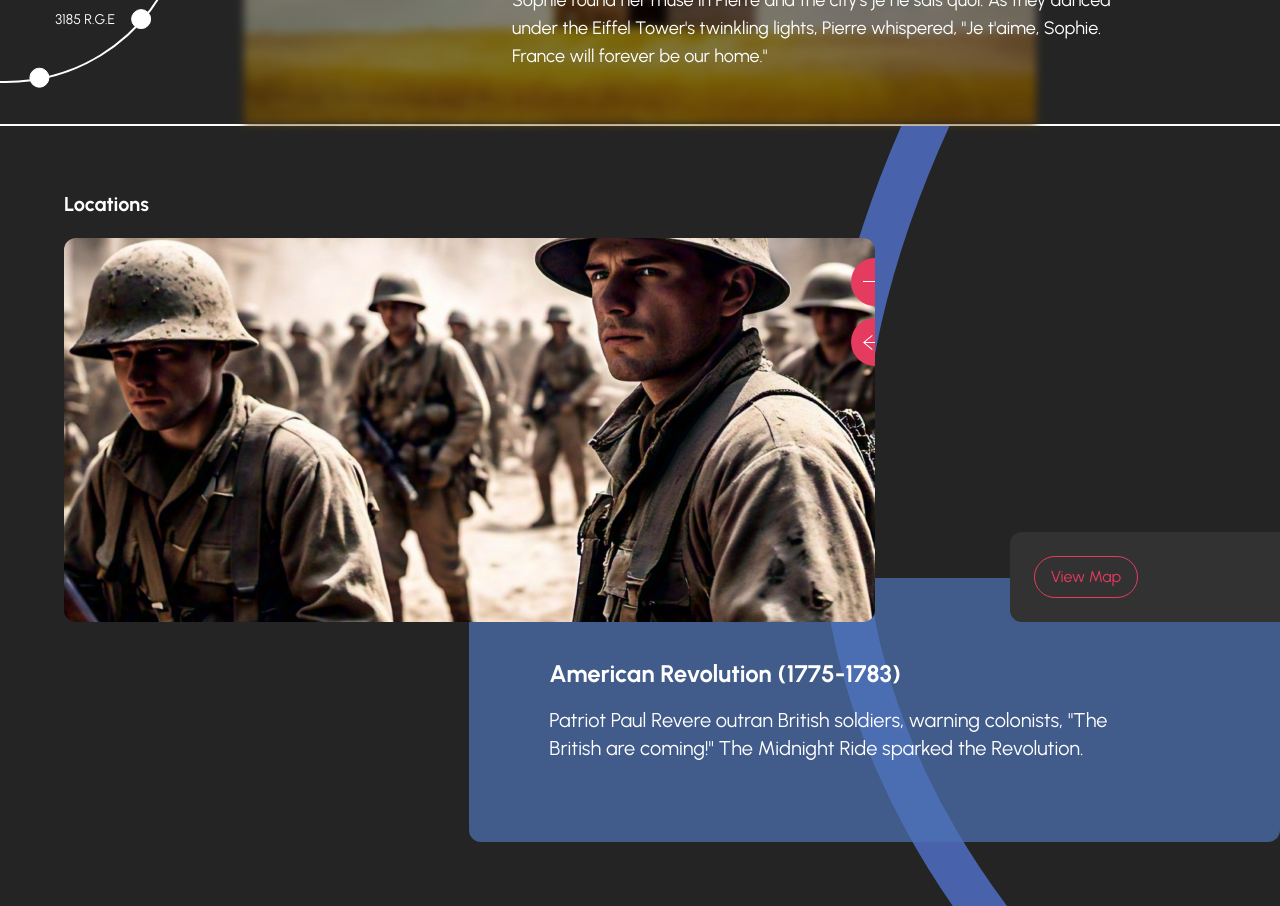
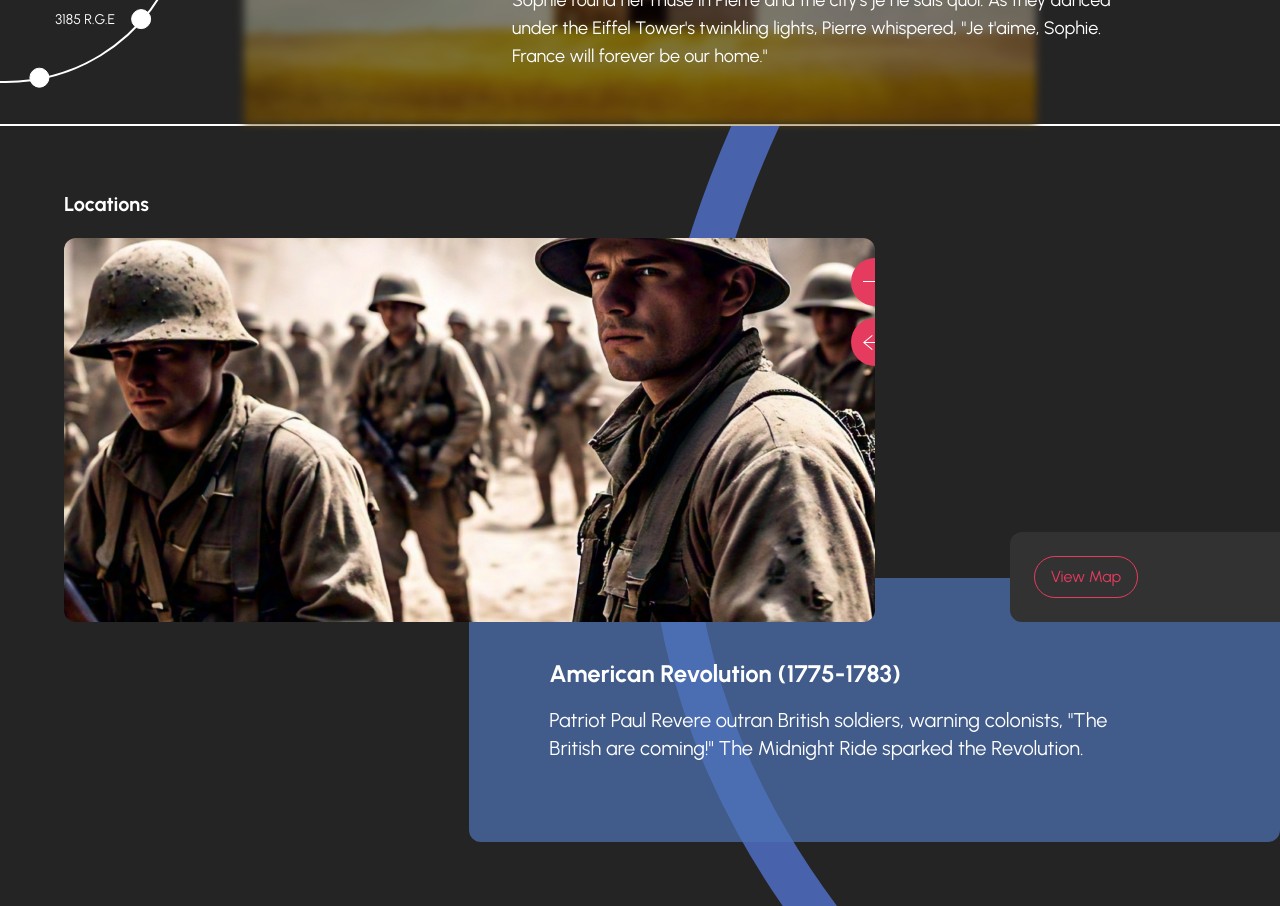
Before and after one commit to arnoldfox21/test-gw, a Next.js app: page / in a window 1280 px wide. Shown: the part 440-1346 px from the top of the page. Built offline with nearby package versions, Linux system fonts and the light colour scheme.

Commit message:
fix: line curved

```diff
--- a/components/Carousel/index.js
+++ b/components/Carousel/index.js
@@ -76,7 +76,7 @@ export default function Carousel({
         <svg height="500" width="780" xmlns="http://www.w3.org/2000/svg">
           <path
             id="lineAC"
-            d="M -14 350 q 400 -300 920 0"
+            d="M -14 180 q 400 -300 920 0"
             stroke="#4863ac"
             fill="none"
             stroke-width="44"
```
